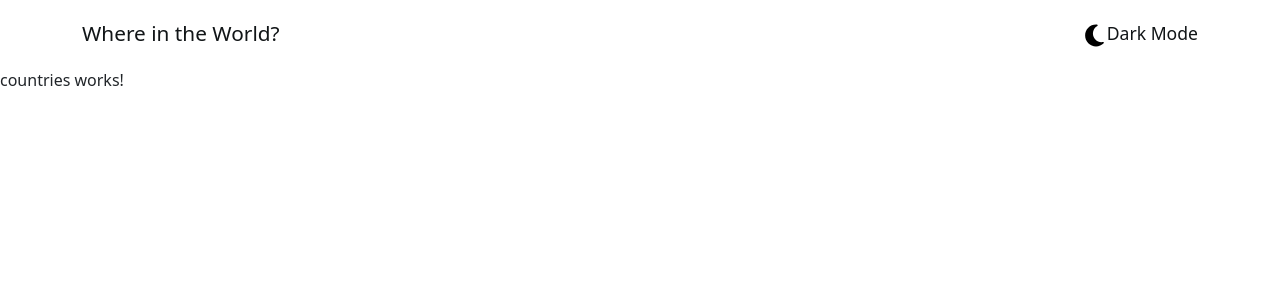
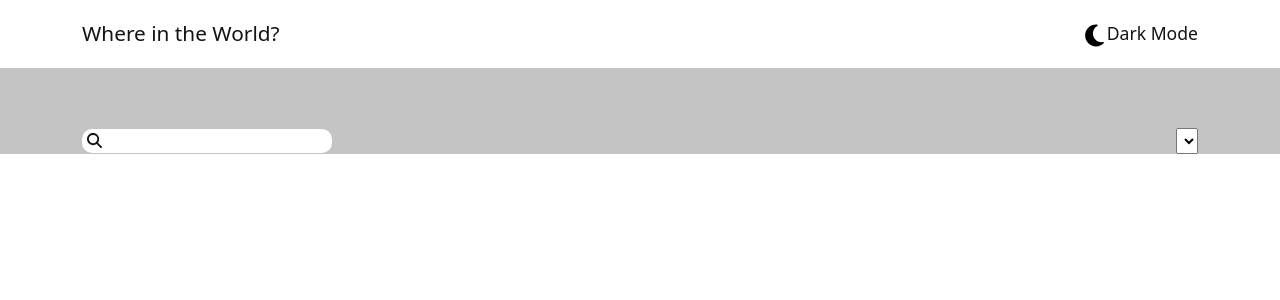
Before and after one commit to Ctato1/countries, an Angular app: page /countries in a window 1280 px wide. Shown: the top 300 px of the page. Built offline with nearby package versions, Linux system fonts and the light colour scheme.

Commit message:
add search styles

```diff
--- a/src/app/countries/countries.component.css
+++ b/src/app/countries/countries.component.css
@@ -0,0 +1,35 @@
+main{
+  background-color: var(--main-bg);
+}
+
+.search-section{
+  padding-top: 60px;
+  display: flex;
+  align-items: center;
+  justify-content: space-between;
+}
+
+.search-input{
+  display: flex;
+  align-items: center;
+  justify-content: space-between;
+  width: 250px;
+  border-radius: 10px;
+  background-color: var(--secondary-bg);
+}
+.search-input svg{
+  height: 15px;
+  width: 10%;
+}
+.search-input svg path{
+  fill: var(--main-text);
+}
+.search-input input{
+  border-bottom-right-radius: 10px;
+  border-top-right-radius: 10px;
+  width: 90%;
+  border:  transparent;
+  outline: none;
+  background-color: transparent;
+  color: var(--main-text);
+}
--- a/src/app/countries/countries.component.html
+++ b/src/app/countries/countries.component.html
@@ -1,3 +1,21 @@
 <app-header></app-header>
-<p>countries works!</p>
-<!--<router-outlet></router-outlet>-->
+<main>
+  <div class="container">
+    <div class="search-section">
+      <div class="search-input">
+        <svg xmlns="http://www.w3.org/2000/svg" viewBox="0 0 512 512">
+          <path fill="#c7c7c7"
+                d="M416 208c0 45.9-14.9 88.3-40 122.7L502.6 457.4c12.5 12.5 12.5 32.8 0 45.3s-32.8 12.5-45.3 0L330.7 376c-34.4 25.2-76.8 40-122.7 40C93.1 416 0 322.9 0 208S93.1 0 208 0S416 93.1 416 208zM208 352a144 144 0 1 0 0-288 144 144 0 1 0 0 288z"/>
+        </svg>
+        <input type="text">
+      </div>
+      <select name="" id="">
+        <option value=""></option>
+        <option value=""></option>
+        <option value=""></option>
+        <option value=""></option>
+      </select>
+    </div>
+  </div>
+
+</main>
```
